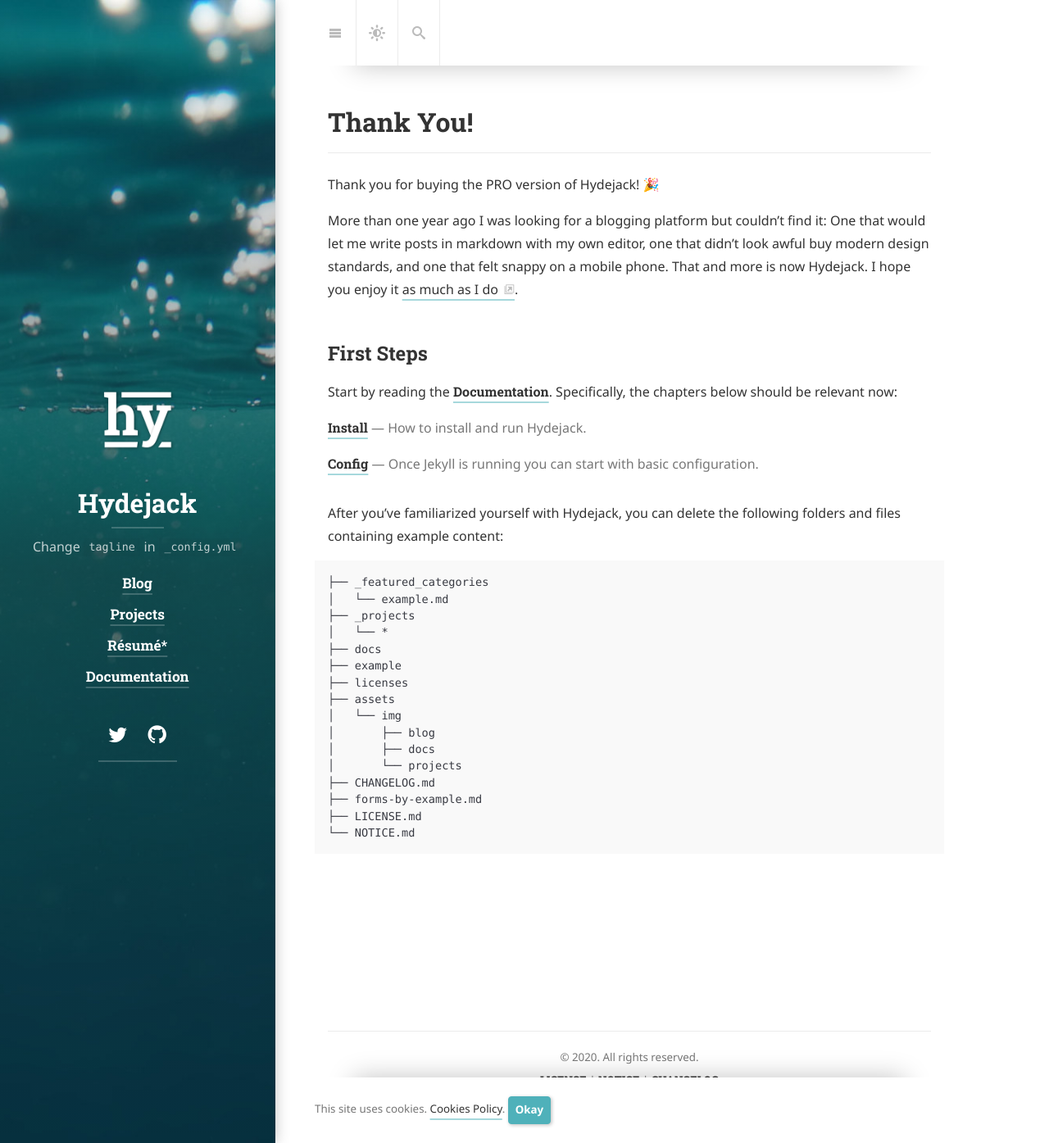
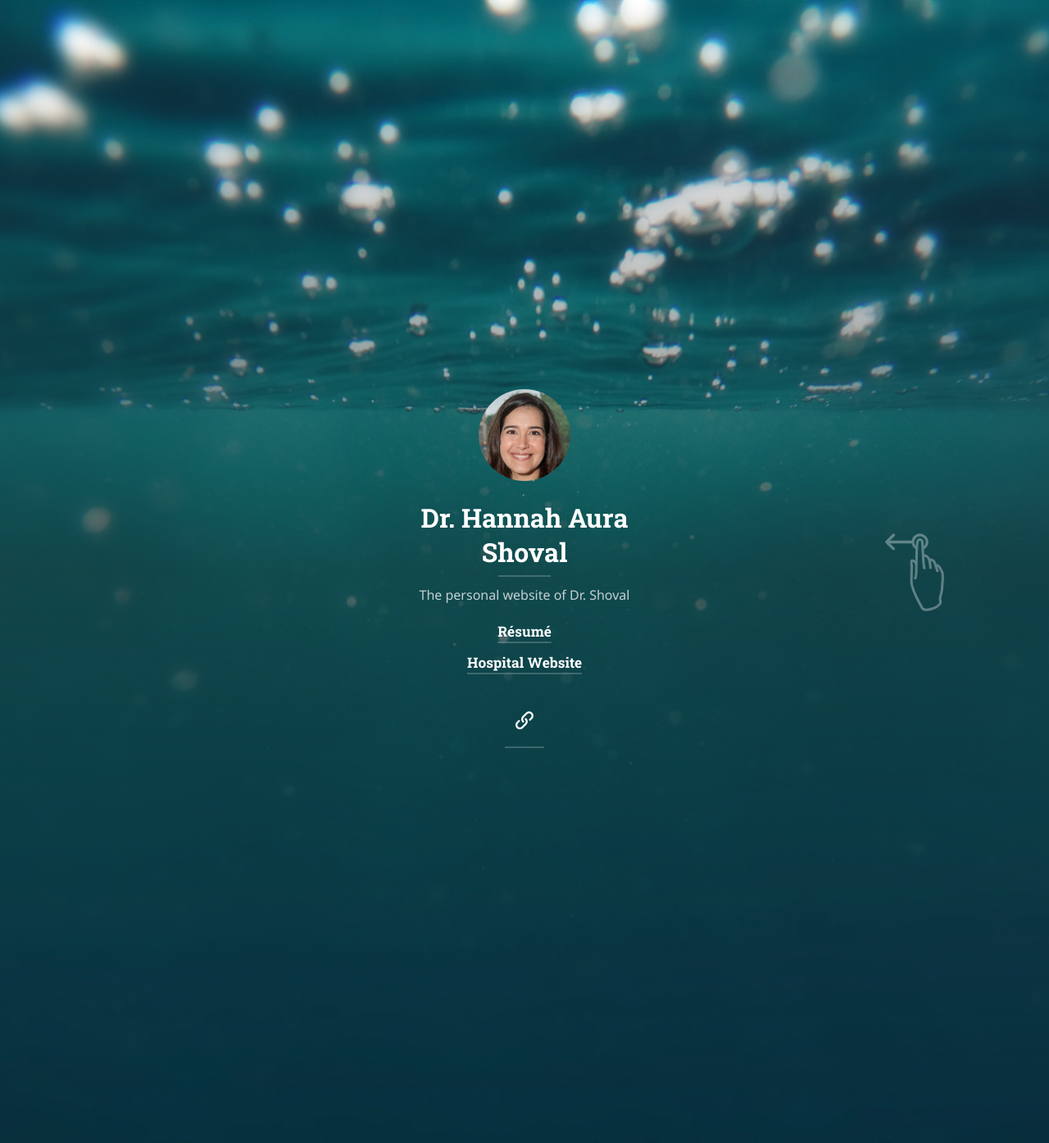
Before and after one commit to physiatry/physiatry.github.io, a Jekyll site: the page built from index.md, in a window 1280 px wide and 1395 px high. Shown: the whole window at 82% size. Built offline with Jekyll 4.4.1, drawn with Linux system fonts in a browser that asks for light colours; cached includes are drawn as plain includes; nearby versions of some CDN libraries; some web fonts are replaced; library files that are not in the unit come from our copies.

Commit message:
start personalizing config

```diff
--- a/_config.yml
+++ b/_config.yml
@@ -3,13 +3,13 @@
 
 # Uncomment and set the URL of your site (with protocol, e.g. `https://`)
 # NOTE: You don't need to provide this property when hosting on GitHub Pages or Netlify.
-# url:                   https://username.github.io
+# url:                   https://physiatry.github.io
 
 # Uncomment and set the "base URL" of your site.
 # When your site is in a subdirectory, set to `/<name of directory>`,
 # with a leading `/` but no trailing `/`. Use the empty string '' otherwise.
 # NOTE: You don't need to provide this property when hosting on GitHub Pages or Netlify.
-# baseurl:               '/hydejack-starter-kit'
+# baseurl:               ''
 
 
 # General settings
@@ -20,24 +20,24 @@
 lang:                  en
 
 # The title of your blog. Used in the sidebar and the browser tab.
-title:                 Hydejack
+title:                 Dr. Hannah Aura Shoval
 
 # A short description (~150 chars) of the page used for the meta description tag.
 # Can use markdown, but no more than one paragraph (enforced by `>`)
 description:           >
-  Hydejack is a boutique Jekyll theme for hackers, nerds, and academics,
-  with a focus on personal sites that are meant to impress.
+  Dr. Hannah Aura Shoval is board certified Pediatric Physiatrist currently practicing at
+  Children's Specialized Hospital
 
 # A shorter description for the sidebar.
-tagline:               Change `tagline` in `_config.yml`
+tagline:               The personal website of Dr. Shoval
 
 # A list of keywords for your blog
-keywords:              []
+keywords:              [physiatry, rehab, rehabilitation, pediatric, physical, medicine, kids, children, tbi, traumatic, brain, injury]
 
 # A (square) logo for your site.
 # If provided, it will be shown at the top of the sidebar.
-# It also used by the `jekyll-seo-tag` plugin.
-logo:                  /assets/img/logo.png
+# It also used by the `jekyll-seo-tag` plugin.x
+logo:                  /assets/img/shoval-face.png
 
 # This should be the same author as first entry in `_data/authors.yml`.
 author:
@@ -49,24 +49,26 @@
 
 # Add links to the sidebar.
 menu:
-  - title:             Blog
-    url:               /blog/
-  - title:             Projects
-    url:               /projects/
-  - title:             Résumé*
+#  - title:             Blog
+#    url:               /blog/
+#  - title:             Projects
+#    url:               /projects/
+  - title:             Résumé
     url:               /resume/
-  - title:             Documentation
-    url:               /docs/
+  - title:              Hospital Website
+    url:                https://www.rwjbh.org/doctors/hannah-a-shoval-md/
+#  - title:             Documentation
+#    url:               /docs/
 
 # Add links to the footer.
 # Typically you'll want to link to your cookie- or privacy policy (if appliable), etc..
 legal:
-  - title:             LICENSE
-    url:               /LICENSE/
-  - title:             NOTICE
-    url:               /NOTICE/
-  - title:             CHANGELOG
-    url:               /CHANGELOG/
+#  - title:             LICENSE
+#    url:               /LICENSE/
+#  - title:             NOTICE
+#    url:               /NOTICE/
+#  - title:             CHANGELOG
+#    url:               /CHANGELOG/
 
 # This text will appear in a `<small>` tag in the footer of every page.
 copyright:             © 2020. All rights reserved.
@@ -144,21 +146,21 @@
 
   # `jekyll-seo-tag` will mark collection outputs as `BlogPosting`,
   # but we want them to be `WebPage`s:
-  - scope:
-      type:            projects
-    values:
-      seo:
-        type:          WebPage
-  - scope:
-      type:            featured_categories
-    values:
-      seo:
-        type:          WebPage
-  - scope:
-      type:            featured_tags
-    values:
-      seo:
-        type:          WebPage
+  # - scope:
+  #     type:            projects
+  #   values:
+  #     seo:
+  #       type:          WebPage
+  # - scope:
+  #     type:            featured_categories
+  #   values:
+  #     seo:
+  #       type:          WebPage
+  # - scope:
+  #     type:            featured_tags
+  #   values:
+  #     seo:
+  #       type:          WebPage
 
 kramdown:
   math_engine:         mathjax
@@ -194,7 +196,7 @@
   project_addons:      [about, newsletter, other, comments]
 
   # Set to `true` if you don't want to show an icon indicating external links
-  no_mark_external:    false
+  no_mark_external:    true
 
   # Set to `true` if third party plugins fail to work with dynamically loaded pages
   no_push_state:       false
--- a/_data/social.yml
+++ b/_data/social.yml
@@ -206,3 +206,6 @@
 download:
   name: Download
   icon: icon-box-add
+csh:
+  name: Children's Specialized Hospital
+#  icon: https://www.rwjbh.org/images/hospital-logos/logo-childrens-specialized-hospital.png
--- a/index.md
+++ b/index.md
@@ -1,47 +1,33 @@
 ---
 layout: page
-title: Thank You!
+title: Dr. (Hannah) Aura Shoval
 sitemap: false
+cover: true
 ---
 
-Thank you for buying the PRO version of Hydejack! 🎉
+I am a pediatric rehabilitation medicine physician (Physiatry / PM&R). I currently work at Children's Specialized Hospital at these locations:
 
-More than one year ago I was looking for a blogging platform but couldn't find it:
-One that would let me write posts in markdown with my own editor,
-one that didn't look awful buy modern design standards, and one that felt snappy on a mobile phone.
-That and more is now Hydejack. I hope you enjoy it [as much as I do](https://qwtel.com/).
+# Practice Locations
+- [Clifton - Outpatient Center](https://www.childrens-specialized.org/locations-directory/clifton):
+  [1135 Broad Street, Suite #2, 3rd floor](https://maps.google.com/?q=1135+Broad+Street,+Suite+%232,+3rd+floor&entry=gmail&source=g)
+  Clifton, NJ 07013
 
-## First Steps
-Start by reading the [Documentation]{:.heading.flip-title}.
-Specifically, the chapters below should be relevant now:
+- [Jersey City - Outpatient Center](https://www.childrens-specialized.org/locations-directory/jersey-city-outpatient):
+  [1825 John F Kennedy Boulevard](https://goo.gl/maps/mPgZXFsocU3TgUba7)
+  Jersey City, NJ 07305
 
-* [Install]{:.heading.flip-title} --- How to install and run Hydejack.
-* [Config]{:.heading.flip-title} --- Once Jekyll is running you can start with basic configuration.
-{:.related-posts.faded}
+- [Newark - Outpatient Center](https://www.childrens-specialized.org/locations-directory/newark):
+  [182 Lyons Ave](https://goo.gl/maps/gh71cTG6A9G6t9Xc8)
+  Newark, NJ 07112
 
-After you've familiarized yourself with Hydejack, you can delete the following folders and files
-containing example content:
+# Appointments
+Appointments can be scheduled at:
+- Phone: (973) 365-3071
+- Fax: (973) 365-3086
 
-~~~
-├── _featured_categories
-│   └── example.md
-├── _projects
-│   └── *
-├── docs
-├── example
-├── licenses
-├── assets
-│   └── img
-│       ├── blog
-│       ├── docs
-│       └── projects
-├── CHANGELOG.md
-├── forms-by-example.md
-├── LICENSE.md
-└── NOTICE.md
-~~~
+My [resume](/resume/) is available [here](/resume/)
 
-[documentation]: docs/README.md
-[install]: docs/install.md
-[upgrade]: docs/upgrade.md
-[config]: docs/config.md
+
+# Brief Bio
+
+Dr. (Hannah) Aura Shoval is a board certified Pediatric Rehabilitation physician at Children’s Specialized Hospital. She completed her medical studies at Tufts University. She did her residency in physical medicine and rehabilitation at New York Presbyterian Hospital where she served as chief resident. She then completed a fellowship in pediatric rehabilitation at Columbia Medical Center/Blythedale Children’s Hospital’s combined program. Dr. Shoval has done research in botox and alcohol injections for spasticity management, drooling, autism,  sleep medicine and cardiopulmonary effects of exercise. She has lectured nationally and internationally on these topics.  Her clinical interests include spasticity management, drooling, gait abnormalities, sports medicine, musculoskeletal ultrasound, and dance/performing arts medicine. In her spare time, she enjoys doing gymnastics with her three children, and competing with her husband in ballroom dance competitions.
```
Also changed, not shown: _data/authors.yml (+21 -24 lines), assets/img/aura-emp.jpg (added), assets/img/shoval-face.png (added).
